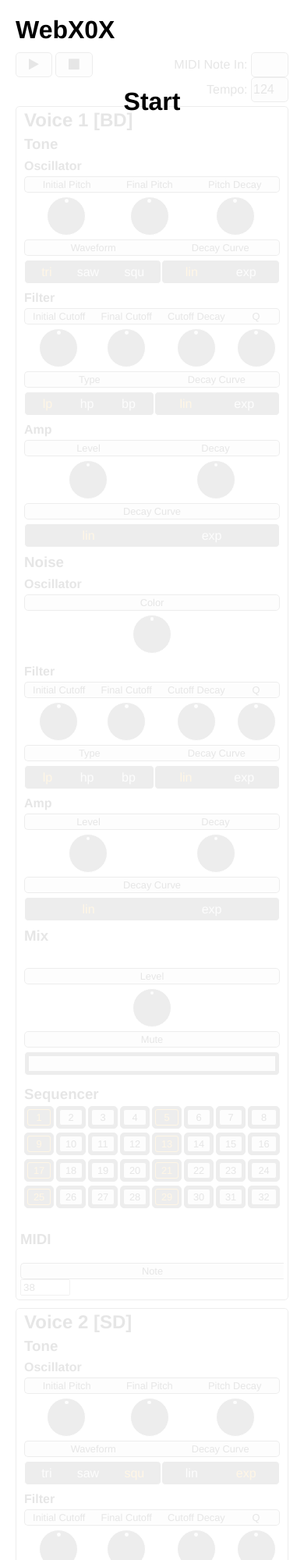
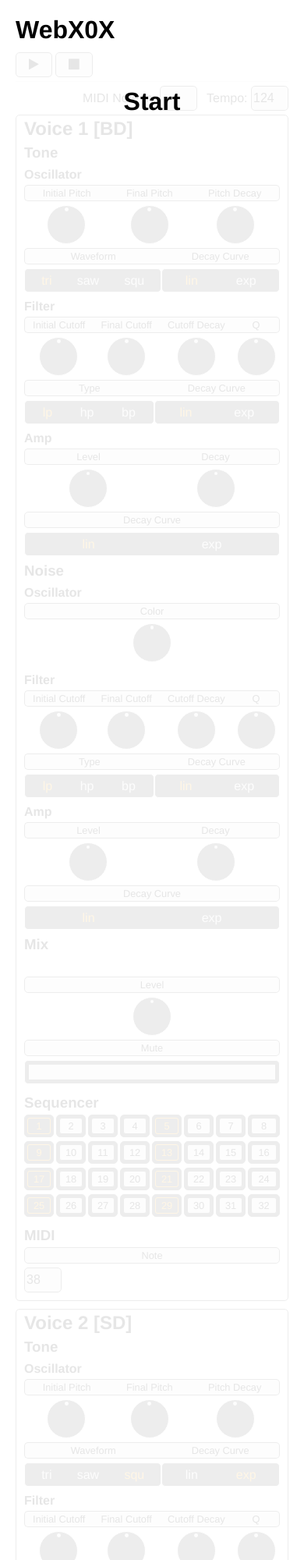
Before and after one commit to irritant/WebX0X, a website: page index.html in a window 390 px wide. Shown: the top 2000 px of the page at 78% size. Drawn offline with Linux system fonts and the light colour scheme.

Commit message:
Styled MIDI inputs.

```diff
--- a/resources/css/web-drum-machine.css
+++ b/resources/css/web-drum-machine.css
@@ -76,6 +76,15 @@
 	float: right;
 	width: 50%;
 	text-align: right;
+}
+
+.transport-controls form {
+	display: inline-block;
+	margin-right: 0.5em;
+}
+
+.transport-controls form:last-child {
+	margin-right: 0;
 }
 
 .transport-controls button {
@@ -255,7 +264,7 @@
 }
 
 .voice-controller-sequencer > .voice-controller-sequencer-body {
-
+	overflow: hidden;
 }
 
 .sequencer-step-group {
@@ -328,6 +337,43 @@
 	color: orange;
 }
 
+.voice-controller-midi {
+	padding: 5px;
+}
+
+.voice-controller-midi > .voice-controller-midi-header {
+
+}
+
+.voice-controller-midi > .voice-controller-midi-header > h3 {
+	margin: 0 0 5px 0;
+	line-height: 1.0;
+}
+
+.voice-controller-midi > .voice-controller-midi-body {
+	overflow: hidden;
+}
+
+.voice-controller-midi > .voice-controller-midi-body > .control-group > input[type="number"] {
+	display: inline-block;
+	width: 3em;
+	height: 2em;
+	padding: 2px;
+	margin-top: 5px;
+	margin-right: 0.5em;
+	background: 0;
+	background-color: #e7e7e7;
+	border: 1px solid #4c4c4c;
+	border-radius: 5px;
+	font-size: 1em;
+}
+
+.midi-error-alert,
+.midi-connection-alert {
+	color: orange;
+	font-weight: bold;
+}
+
 @media (max-width: 1279px) {
 
 	.voice-controller > .voice-controller-body {
@@ -372,6 +418,19 @@
 
 @media (max-width: 699px) {
 
+	.transport-controls > .transport-controls-left {
+		width: 100%;
+		float: none;
+		border-bottom: 1px solid #e7e7e7;
+		padding-bottom: 5px;
+	}
+
+	.transport-controls > .transport-controls-right {
+		width: 100%;
+		float: none;
+		padding-top: 5px;
+	}
+
 	.voice-controller-row {
 		-webkit-flex: none;
 		flex: none;
--- a/resources/js/web-drum-machine.js
+++ b/resources/js/web-drum-machine.js
@@ -498,7 +498,7 @@ function WebDrumMachine(element, context) {
 		var elements = document.querySelectorAll('.midi-error-alert');
 		for (var i = 0; i < elements.length; i++) {
 			if (show) {
-				elements[i].style.display = 'block';
+				elements[i].style.display = 'inline-block';
 			} else {
 				elements[i].style.display = 'none';
 			}
@@ -509,7 +509,7 @@ function WebDrumMachine(element, context) {
 		var elements = document.querySelectorAll('.midi-connection-alert');
 		for (var i = 0; i < elements.length; i++) {
 			if (show) {
-				elements[i].style.display = 'block';
+				elements[i].style.display = 'inline-block';
 			} else {
 				elements[i].style.display = 'none';
 			}
```
Also changed, not shown: index.html (+4 -4 lines), resources/dist/scripts.js, resources/dist/scripts.min.js, resources/dist/styles.css, resources/dist/styles.min.css.
